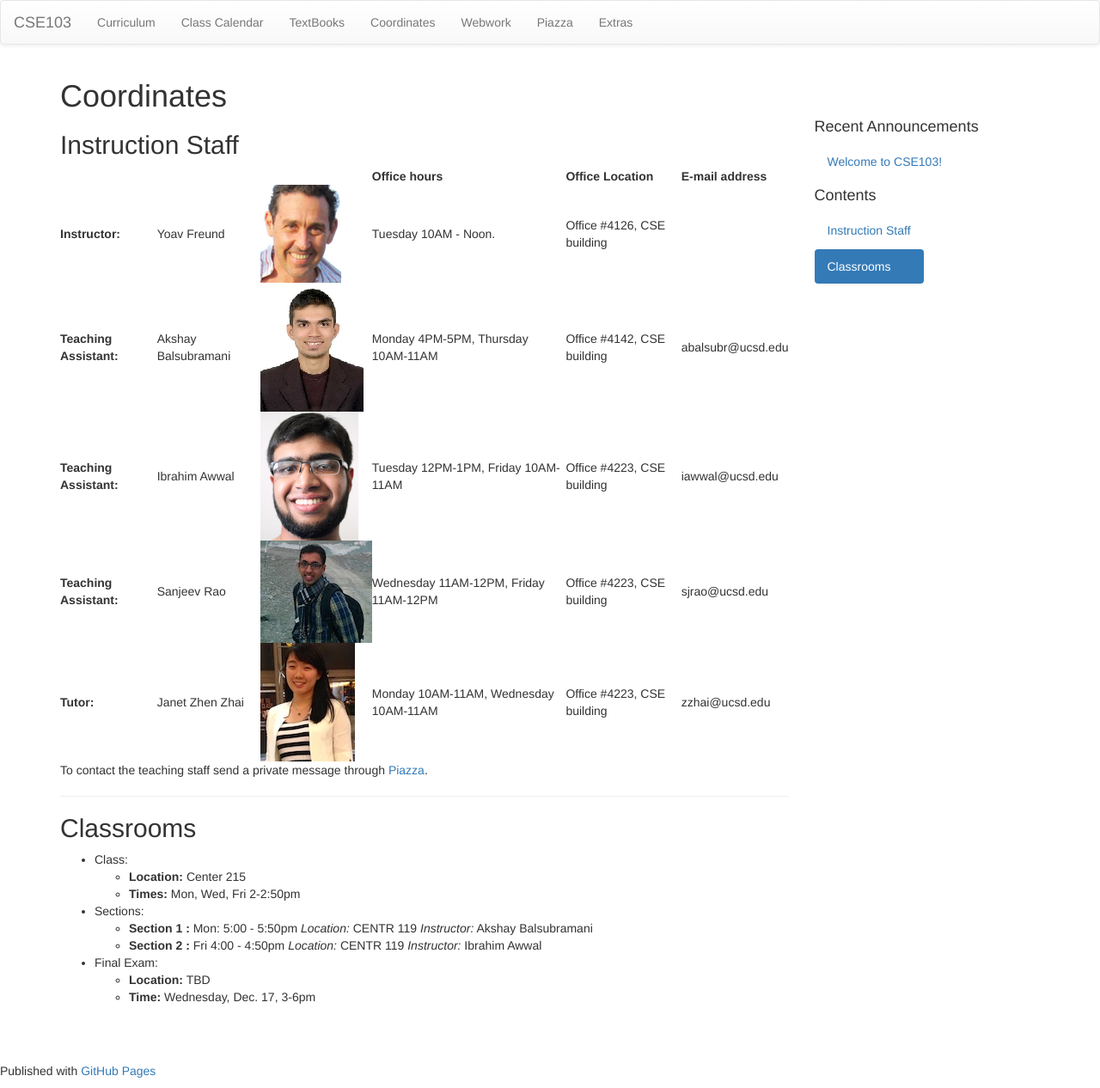
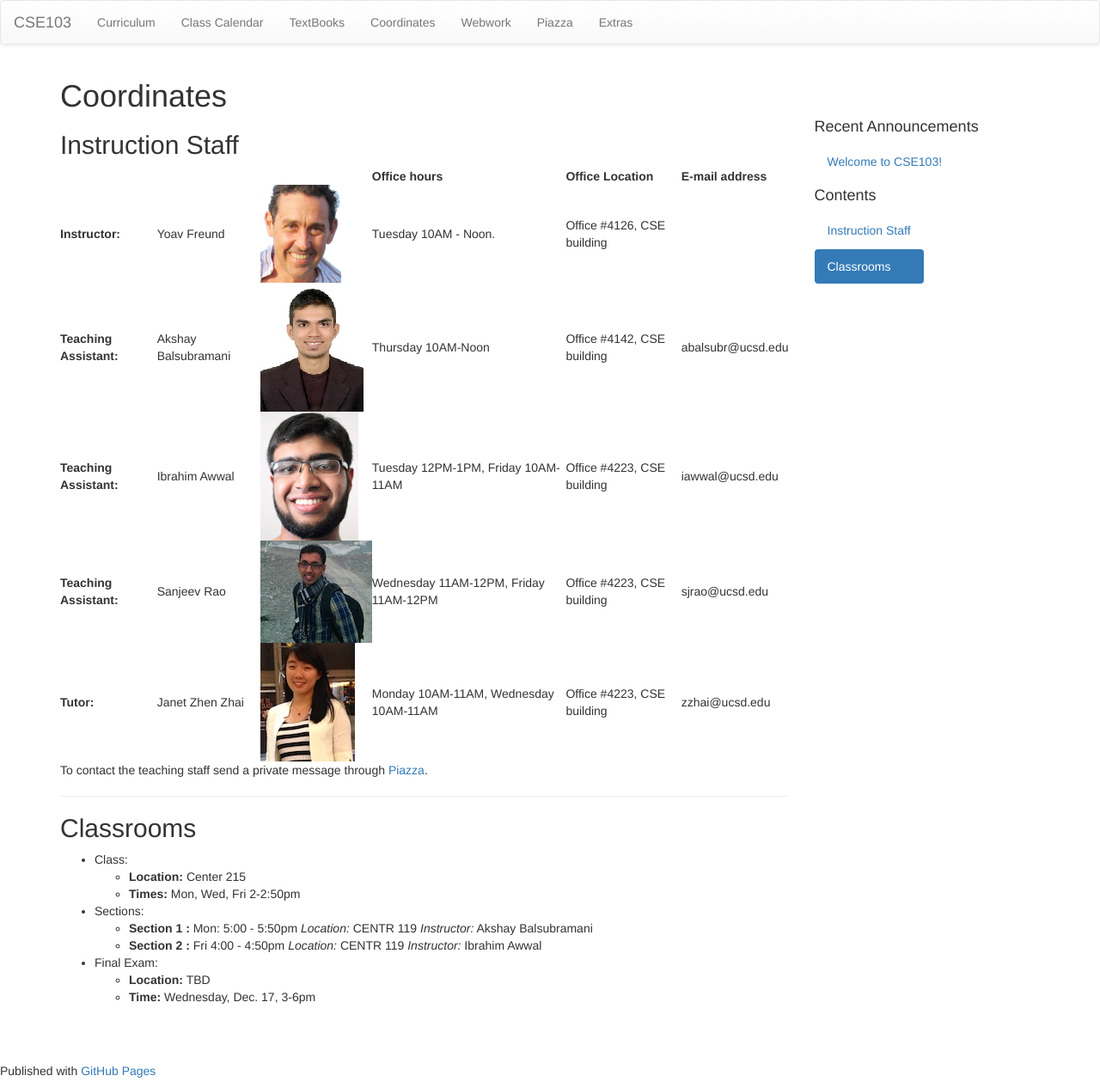
Before and after one commit to cse103/cse103.github.io, a Jekyll site: the page built from pages/3.TeachersTimesLocations.md, in a window 1280 px wide. Shown: the whole page at 86% size. Built offline with Jekyll 4.4.1, drawn with Linux system fonts in a browser that asks for light colours; nearby versions of some CDN libraries; Markdown is read by kramdown in place of the engine named in the settings.

Commit message:
Sync OH time

```diff
--- a/pages/3.TeachersTimesLocations.md
+++ b/pages/3.TeachersTimesLocations.md
@@ -9,7 +9,7 @@ permalink: /Coordinates/
 |                         |                     |                              | Office hours                          | Office Location            | E-mail address    |
 |-------------------------+---------------------+------------------------------+---------------------------------------+----------------------------+-------------------|
 | **Instructor:**         | Yoav Freund         | ![](/images/2010yoav2.png)   | Tuesday 10AM - Noon.                  | Office #4126, CSE building |                   |
-| **Teaching Assistant:** | Akshay Balsubramani | ![](/images/ABportrait2.jpg) | Monday 4PM-5PM, Thursday 10AM-11AM    | Office #4142, CSE building | abalsubr@ucsd.edu |
+| **Teaching Assistant:** | Akshay Balsubramani | ![](/images/ABportrait2.jpg) | Thursday 10AM-Noon                    | Office #4142, CSE building | abalsubr@ucsd.edu |
 | **Teaching Assistant:** | Ibrahim Awwal       | ![](/images/ibrahim.jpg)     | Tuesday  12PM-1PM, Friday 10AM-11AM   | Office #4223, CSE building | iawwal@ucsd.edu   |
 | **Teaching Assistant:** | Sanjeev Rao         | ![](/images/sjrao.jpg)       | Wednesday 11AM-12PM, Friday 11AM-12PM | Office #4223, CSE building | sjrao@ucsd.edu    |
 | **Tutor:**              | Janet Zhen Zhai     | ![](/images/Janet.jpg)       | Monday 10AM-11AM, Wednesday 10AM-11AM | Office #4223, CSE building | zzhai@ucsd.edu    |
```
